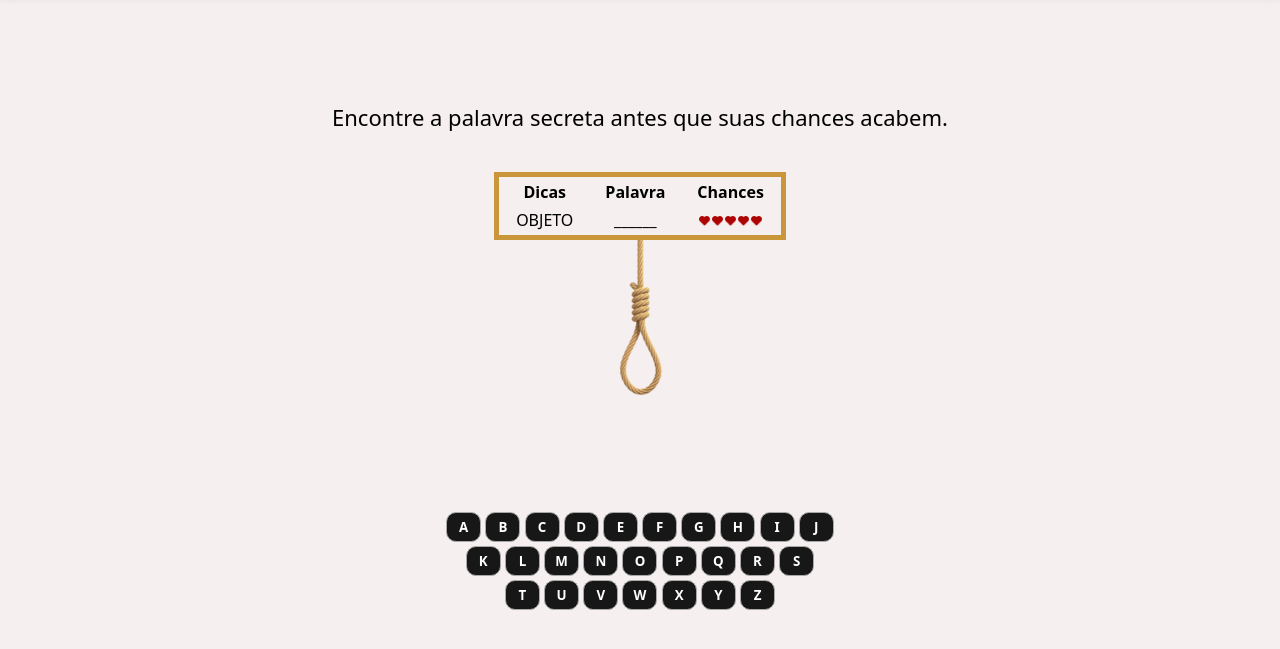
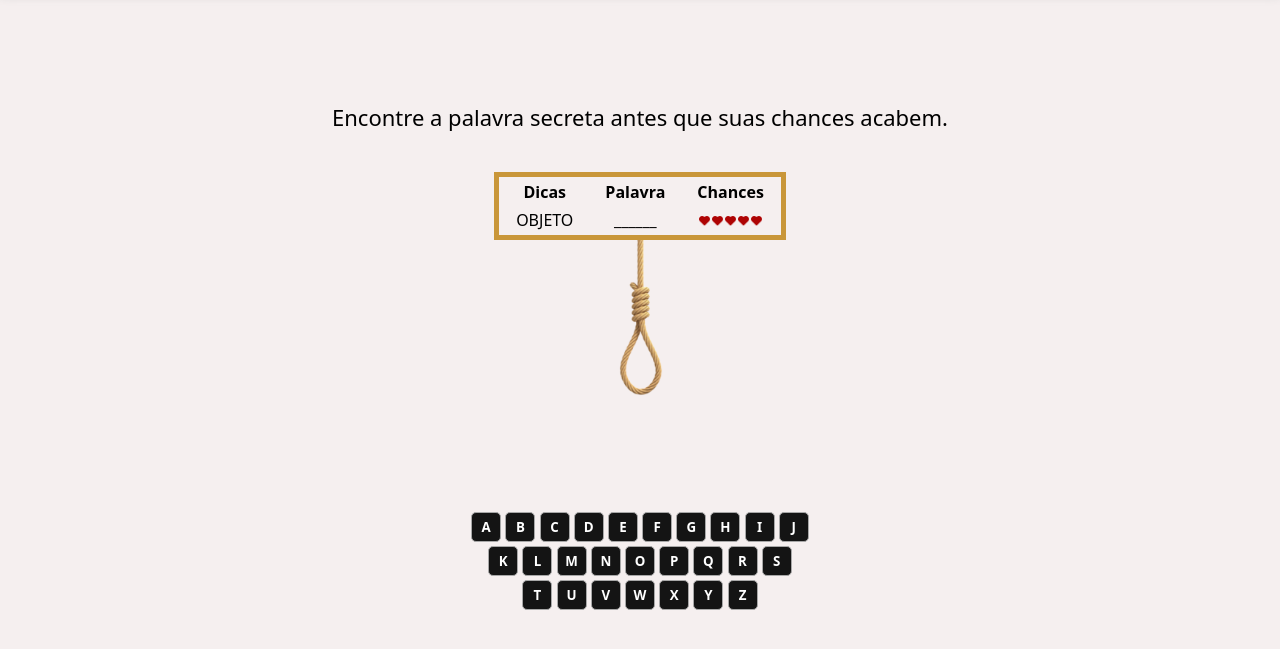
Before and after one commit to adeilsonleall/Jogo-da-Forca, a plain HTML site: page index.html in a window 1280 px wide. Shown: the part 81-730 px from the top of the page. Drawn offline with Linux system fonts and the light colour scheme; a web font is replaced by a local one.

Commit message:
Update index.css

```diff
--- a/estilo/index.css
+++ b/estilo/index.css
@@ -82,15 +82,14 @@ header {
 }
 .container-principal .sub-container-teclas div {
     margin: 2px;
-    color: rgb(14, 189, 14);
 }
 .container-principal .sub-container-teclas button {
-    width: 35px;
+    width: 30px !important;
     padding: 5px;
     font-weight: bold;
     border: 1px solid rgb(168, 168, 168);
-    border-radius: 10px;
-    background-color: rgb(23, 23, 23);
+    border-radius: 5px;
+    background-color: rgb(20, 20, 20);
     color: white;
     cursor: pointer;
     transition: all 0.3s;
```
